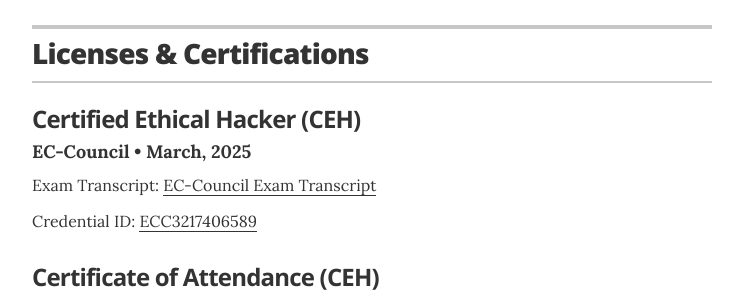
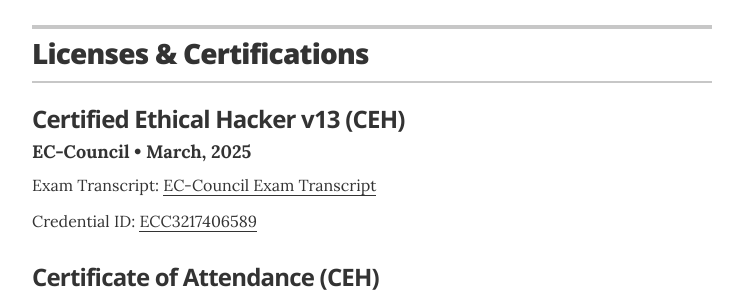
Before and after one commit to VitoKaryadi/jekyll-personalweb, a Jekyll site: the page built from index.html, in a window 1280 px wide and 900 px high, scrolled down 1415 px. Shown: the part 158-458 px from the top of the window, without its empty margins (268-1011 px from the left). Built offline with Jekyll 4.4.1, drawn with Linux system fonts in a browser that asks for light colours; nearby versions of some CDN libraries.

Commit message:
Update resume.html

```diff
--- a/_layouts/resume.html
+++ b/_layouts/resume.html
@@ -120,7 +120,7 @@
           <h2>Licenses & Certifications</h2>
         </header>
          <div class="resume-item">
-          <h3 class="resume-item-title">Certified Ethical Hacker (CEH)</a></h3>
+          <h3 class="resume-item-title">Certified Ethical Hacker v13 (CEH)</a></h3>
           <h4 class="resume-item-details">EC-Council &bull; March, 2025</h4>
           <p class="resume-item-copy">Exam Transcript: <a href="https://github.com/VitoKaryadi/jekyll-personalweb/blob/5ee5ec4bc1fff33d90eaa52e17aebd06dbfe5413/Exam-Transcript.pdf">EC-Council Exam Transcript</a></p>
           <p class="resume-item-copy">Credential ID: <a href="https://github.com/VitoKaryadi/jekyll-personalweb/blob/bfcbbffcf514097d38eabc1e632349757f1d6e85/CEH%20Certificate.pdf">ECC3217406589</a></p>
```
